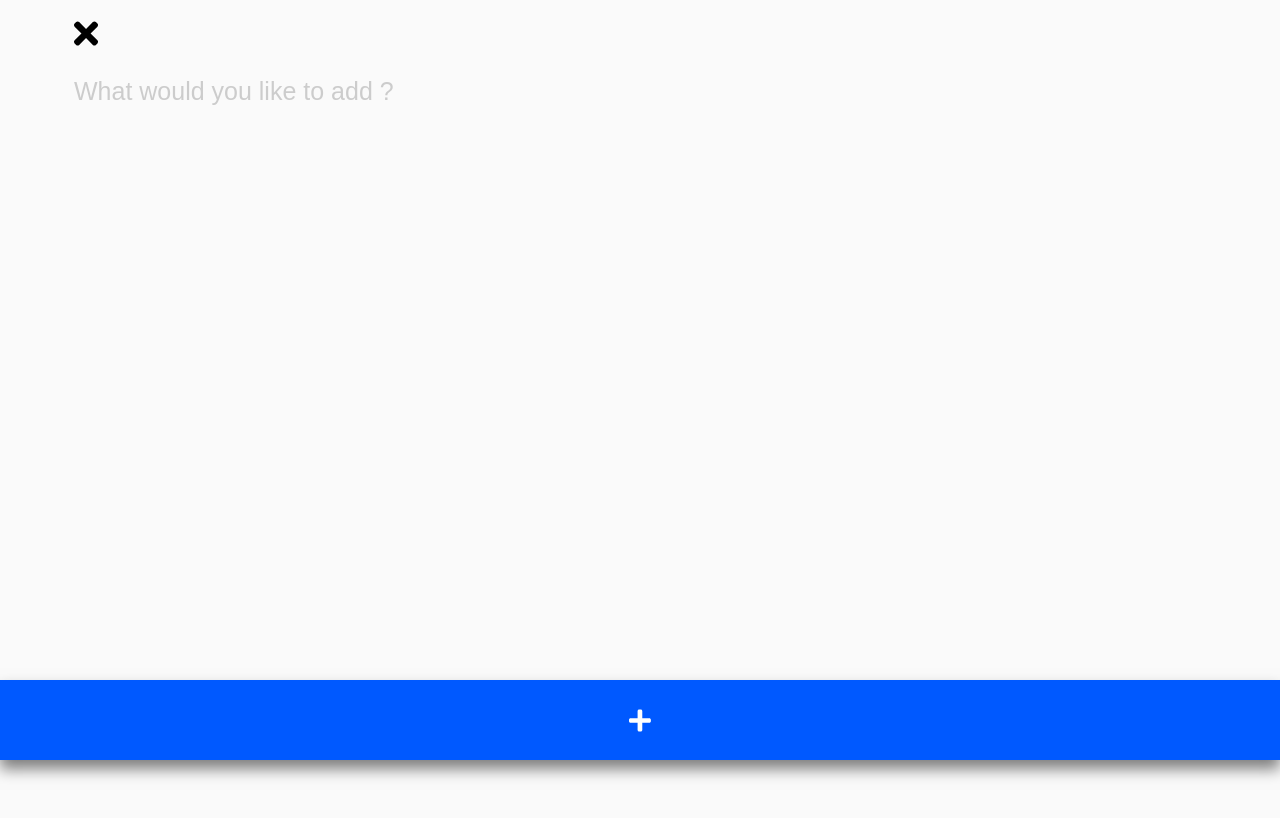
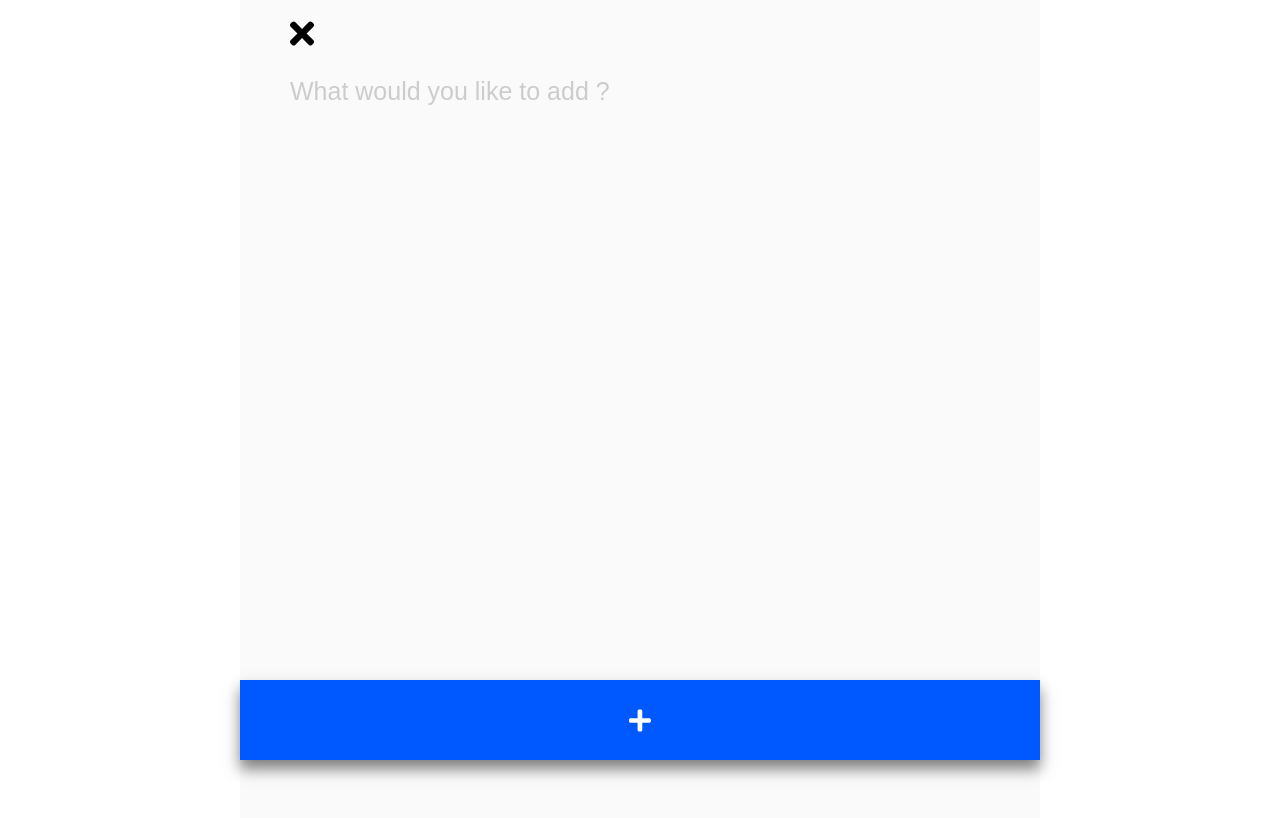
Before and after one commit to Krishnajha25/todo-app-richpanel, a React (Create React App) app: page / in a window 1280 px wide. Both pictures are taken after a click on the element 640 px from the left and 720 px from the top of the page. Shown: the top 818 px of the page. Built offline with nearby package versions, Linux system fonts and the light colour scheme.

Commit message:
New chnages

```diff
--- a/src/App.css
+++ b/src/App.css
@@ -2,7 +2,10 @@
   padding: 30px 20px;
   position: relative;
   min-height: 100vh;
+  max-width: 800px;
+  margin: auto;
 }
+
 
 .overlay{
   z-index: 1;
@@ -15,6 +18,7 @@
 }
 
 .btn{
+  cursor: pointer;
   z-index: 10;
   position: absolute;
   left: 50%;
--- a/src/App.js
+++ b/src/App.js
@@ -33,6 +33,7 @@ function App() {
     setGrow(!grow)
   }
 
+  var isDragged = false
   const delBtn = () => {
     if(isDragged){
       return <div className="btn delBtn">
--- a/src/Components/AddTask/AddTask.css
+++ b/src/Components/AddTask/AddTask.css
@@ -28,6 +28,7 @@ input[type='text']::placeholder{
 }
 
 .closeBtn{
+    cursor: pointer;
     font-size: 35px;
     padding-left: 10px;
     padding-top: 15px;
```
